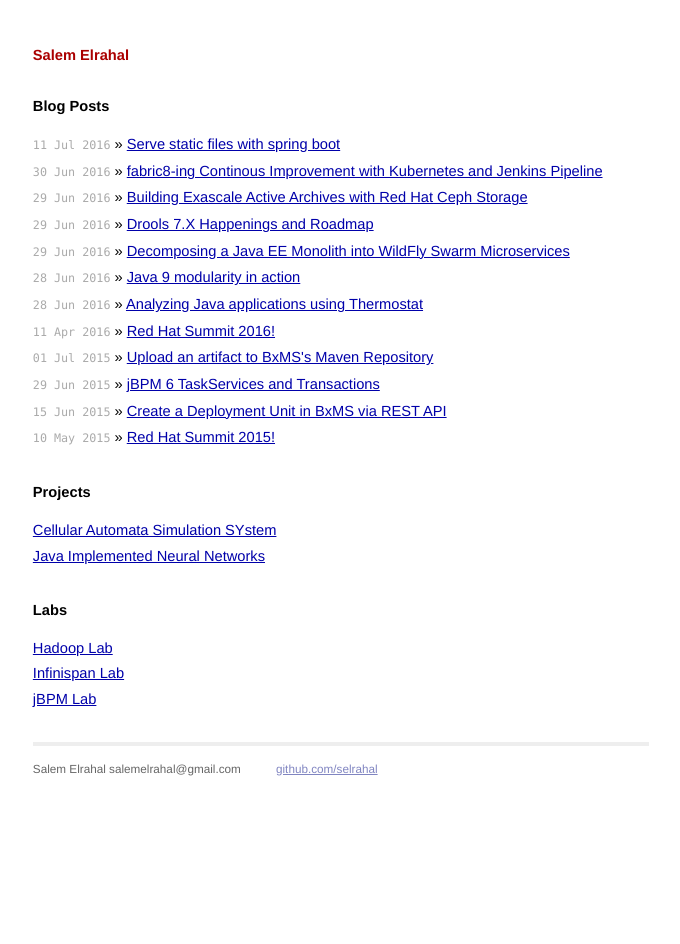
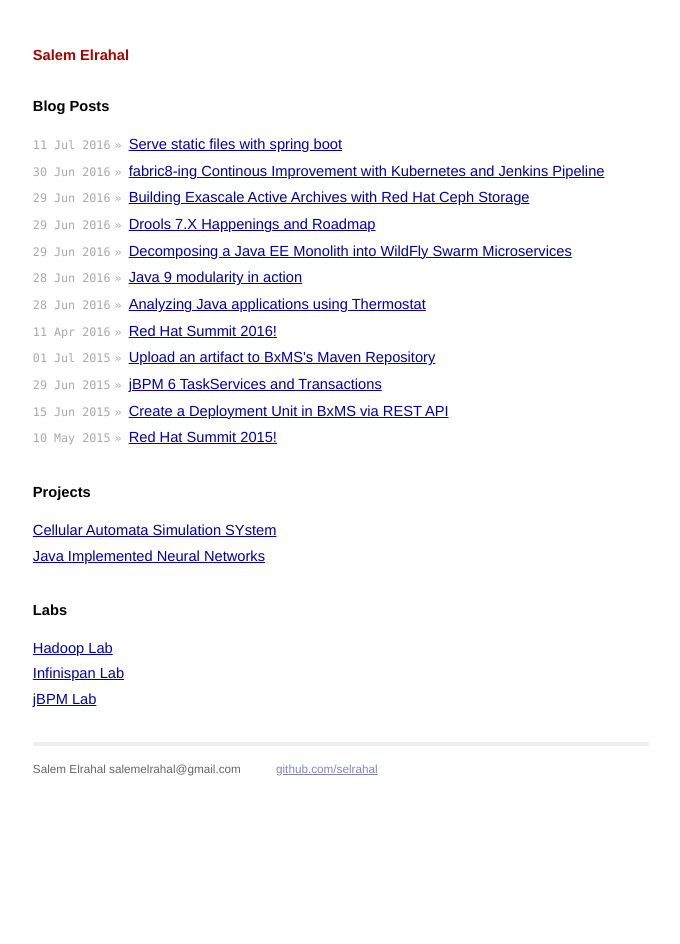
Before and after one commit to selrahal/selrahal.github.io, a Jekyll site: the page built from index.html, in a window 1280 px wide. Shown: the whole page, without its empty margins (299-979 px from the left). Built offline with Jekyll 4.4.1, drawn with Linux system fonts in a browser that asks for light colours.

Commit message:
added classes

```diff
--- a/index.html
+++ b/index.html
@@ -7,7 +7,7 @@ title: Salem Elrahal
   <h1>Blog Posts</h1>
   <ul class="posts">
     {% for post in site.posts %}
-      <li><span>{{ post.date | date_to_string }}</span> &raquo; <a href="{{ post.url }}">{{ post.title }}</a></li>
+      <li><span class="date">{{ post.date | date_to_string }}</span> <span class="arrow"> &raquo; </span><a href="{{ post.url }}">{{ post.title }}</a></li>
     {% endfor %}
   </ul>
 
```
